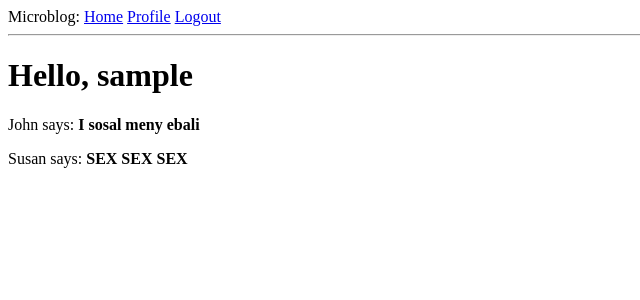
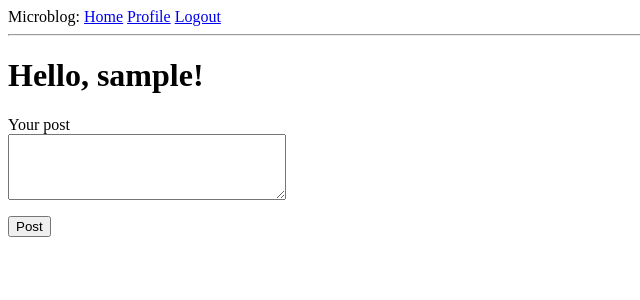
Before and after one commit to BronyUraj/Flask_Ed1, a Flask app: page / in a window 1280 px wide. Shown: the top 300 px of the page, without its empty margins (0-640 px from the left). Run offline with Flask 2, Linux system fonts and the light colour scheme; the visitor is signed in with stand-in values (Sample User, id 1); data comes from the database, SQL or seed files in the repository; data that the repository does not hold is empty.

Commit message:
Blog Posts feature added

```diff
--- a/app/forms.py
+++ b/app/forms.py
@@ -45,3 +45,8 @@ class EditProfileForm(FlaskForm):
             user = User.query.filter_by(username=self.username.data).first()
             if user is not None:
                 raise ValidationError('Please use a different username.')
+
+
+class PostForm(FlaskForm):
+    post = TextAreaField('Your post', validators=[DataRequired(), Length(min=1, max=140)])
+    submit = SubmitField('Post')
--- a/app/routes.py
+++ b/app/routes.py
@@ -1,21 +1,25 @@
 from app import app, db
-from app.models import User
+from app.models import User, Post
 from flask import render_template, flash, redirect, url_for, request
-from app.forms import LoginForm, RegistartionForm, EditProfileForm
+from app.forms import LoginForm, RegistartionForm, EditProfileForm, PostForm
 from flask_login import current_user, login_user, logout_user, login_required
 from werkzeug.urls import url_parse
 from datetime import datetime
 
 
-@app.route("/")
-@app.route("/index")
+@app.route("/", methods=["GET", "POST"])
+@app.route("/index", methods=["GET", "POST"])
 @login_required
 def index():
-    posts = [
-        {"author": {"username": "John"}, "body": "I sosal meny ebali"},
-        {"author": {"username": "Susan"}, "body": "SEX SEX SEX"},
-    ]
-    return render_template("index.html", title="Home", posts=posts)
+    form = PostForm()
+    if form.validate_on_submit():
+        post = Post(body=form.post.data, author=current_user)
+        db.session.add(post)
+        db.session.commit()
+        flash("You post is now live!")
+        return redirect(url_for("index"))
+    posts = current_user.followed_posts().all()
+    return render_template("index.html", title="Home", posts=posts, form=form)
 
 
 @app.route("/login", methods=["GET", "POST"])
@@ -63,7 +67,7 @@ def register():
 @login_required
 def user(username):
     user = User.query.filter_by(username=username).first_or_404()
-    posts = [{"author": user, "body": "Test1"}, {"author": user, "body": "Test2"}]
+    posts = user.posts.order_by(Post.timestamp.desc())
     return render_template("user.html", user=user, posts=posts)
 
 
@@ -74,7 +78,7 @@ def before_request():
         db.session.commit()
 
 
-@app.route('/edit_profile', methods=['GET', 'POST'])
+@app.route("/edit_profile", methods=["GET", "POST"])
 @login_required
 def edit_profile():
     form = EditProfileForm(current_user.username)
@@ -82,12 +86,12 @@ def edit_profile():
         current_user.username = form.username.data
         current_user.about_me = form.about_me.data
         db.session.commit()
-        flash('Your changes have been saved.')
-        return redirect(url_for('edit_profile'))
-    elif request.method == 'GET':
+        flash("Your changes have been saved.")
+        return redirect(url_for("edit_profile"))
+    elif request.method == "GET":
         form.username.data = current_user.username
         form.about_me.data = current_user.about_me
-    return render_template('edit_profile.html', title='Edit Profile', form=form)
+    return render_template("edit_profile.html", title="Edit Profile", form=form)
 
 
 @app.route("/follow/<username>")
@@ -99,11 +103,11 @@ def follow(username):
         return redirect(url_for("index"))
     if user == current_user:
         flash("You cannot follow yourself.")
-        return redirect(url_for('user', username=username))
+        return redirect(url_for("user", username=username))
     current_user.follow(user)
     db.session.commit()
     flash(f"You are following {username}!")
-    return redirect(url_for('user', username=username))
+    return redirect(url_for("user", username=username))
 
 
 @app.route("/unfollow/<username>")
@@ -115,8 +119,8 @@ def unfollow(username):
         return redirect(url_for("index"))
     if user == current_user:
         flash("You cannot unfollow yourself.")
-        return redirect(url_for('user', username=username))
+        return redirect(url_for("user", username=username))
     current_user.unfollow(user)
     db.session.commit()
     flash(f"You are not following {username}.")
-    return redirect(url_for('user', username=username))
+    return redirect(url_for("user", username=username))
--- a/app/templates/index.html
+++ b/app/templates/index.html
@@ -1,6 +1,17 @@
 {% extends "base.html" %}
 {% block content %}
-    <h1>Hello, {{ current_user.username }}</h1>
+    <h1>Hello, {{ current_user.username }}!</h1>
+    <form action="" method="post">
+    	{{ form.hidden_tag() }}
+    	<p>
+    		{{ form.post.label }}<br>
+    		{{ form.post(cols=32, rows=4) }}<br>
+    		{% for error in form.post.errors %}
+    		<span style="color: red;">[{{ error }}]</span>
+    		{% endfor %}
+    	</p>
+    	<p>{{ form.submit() }}</p>
+    </form>
     {% for post in posts %}
    <div><p> {{ post.author.username }} says: <b> {{ post.body }}</b></p></div>
     {% endfor %}
```
